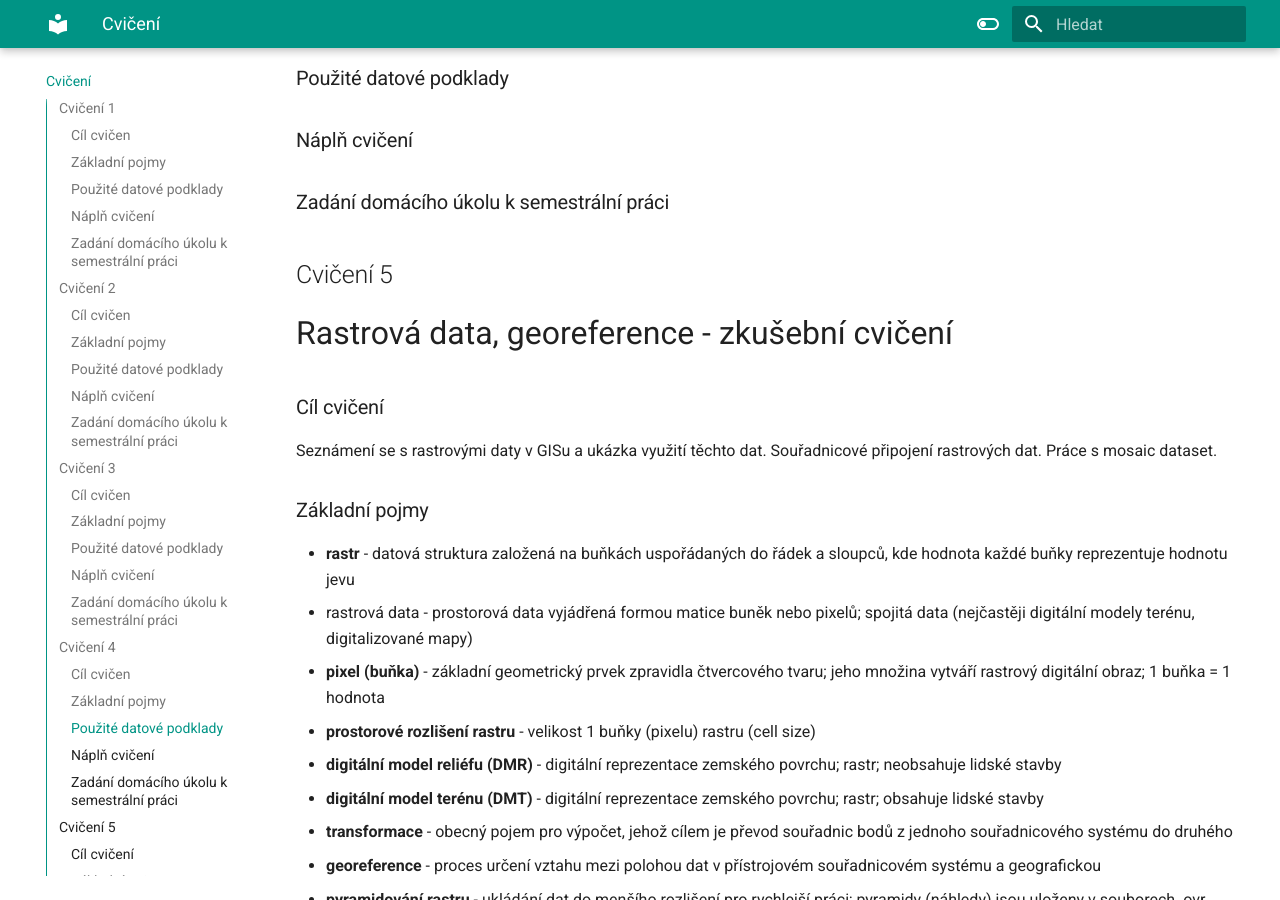
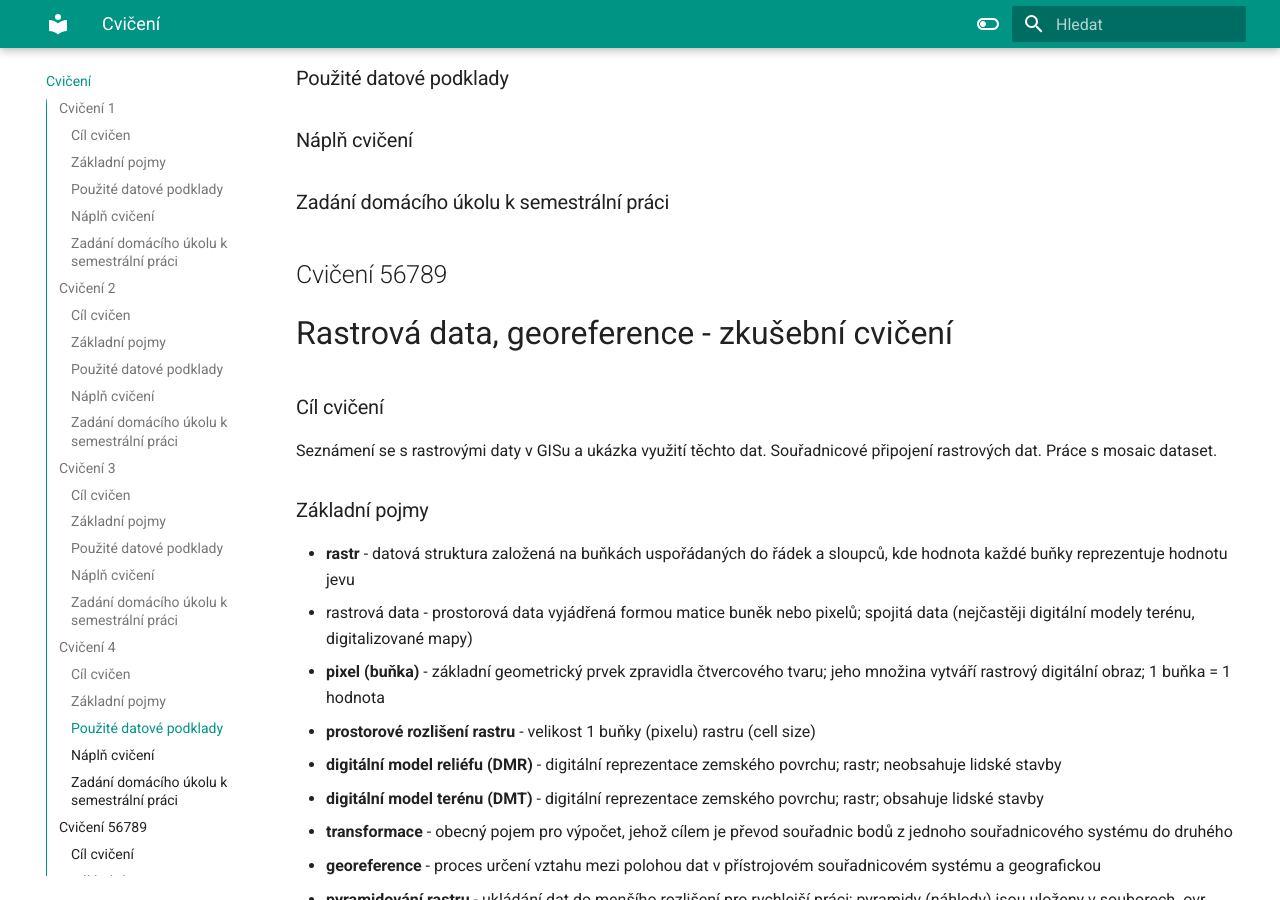
Before and after one commit to k155gis0/gis1, an MkDocs documentation site: the page built from docs/cviceni.md, in a window 1280 px wide and 900 px high, scrolled down 1955 px. Built offline with MkDocs 1.6.1 and Material for MkDocs 9.7.7, drawn with Linux system fonts in a browser that asks for light colours.

Commit message:
Update cviceni 5

```diff
--- a/docs/cviceni.md
+++ b/docs/cviceni.md
@@ -69,7 +69,7 @@ hgjhghjghjg
 
 ### Zadání domácího úkolu k semestrální práci
 
-## Cvičení 5
+## Cvičení 56789
 
 <span style="font-size:2em;">Rastrová data, georeference - zkušební cvičení
 </span>
```
